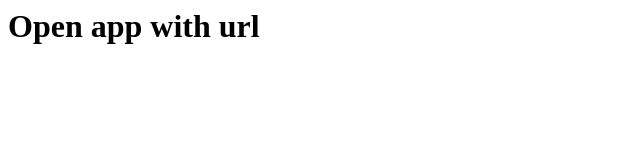
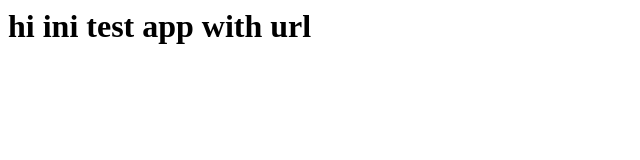
Before and after one commit to fariddadhe/opneappwithurl, a plain HTML site: page index.html in a window 1280 px wide. Shown: the whole page, without its empty margins (0-640 px from the left). Drawn offline with Linux system fonts and the light colour scheme.

Commit message:
Update index.html

```diff
--- a/index.html
+++ b/index.html
@@ -5,6 +5,6 @@
     <title>Hiii</title>
 </head>
 <body>
-    <h1>Open app with url</h1>
+    <h1>hi ini test app with url</h1>
 </body>
 </html>
```
